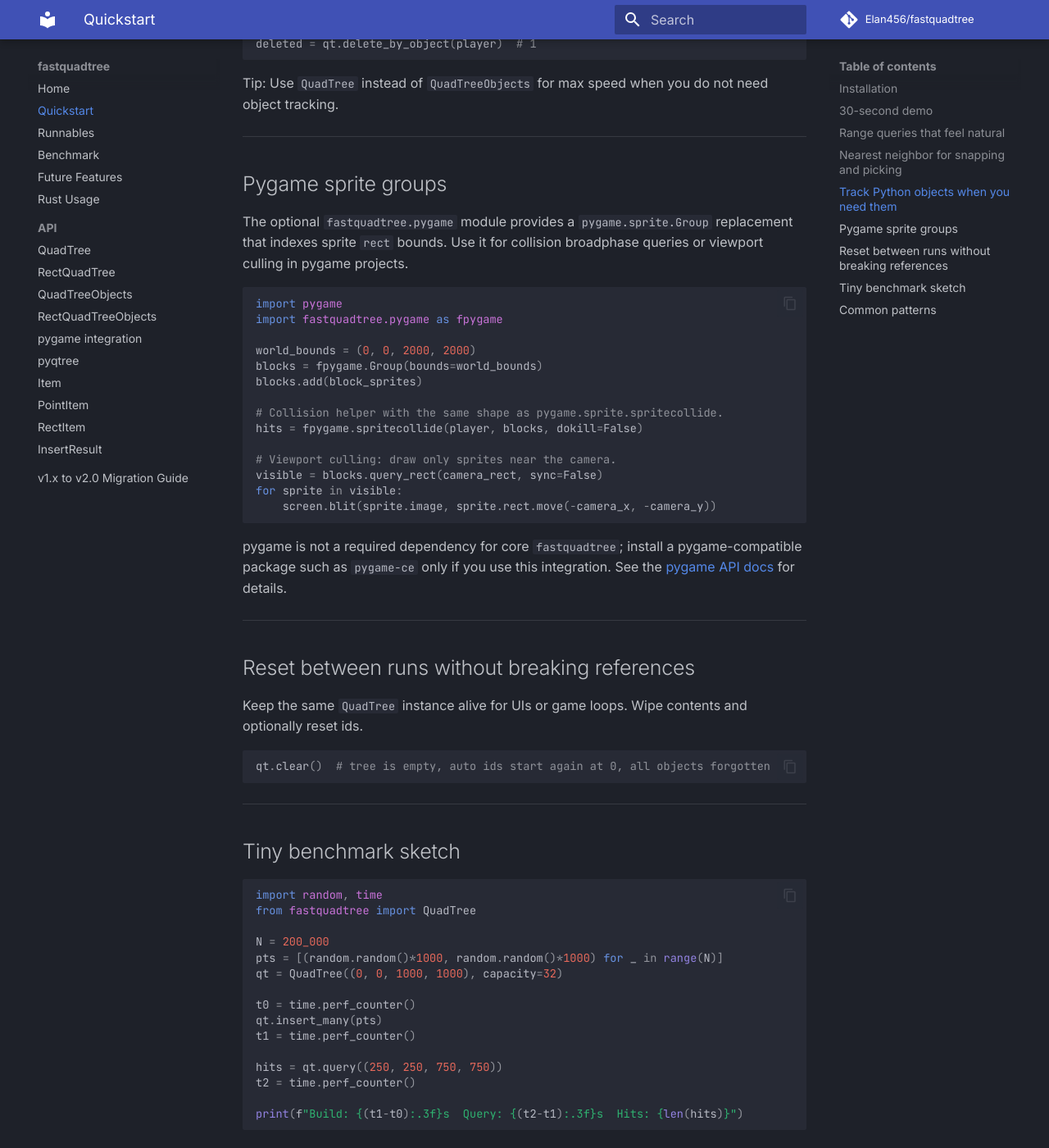
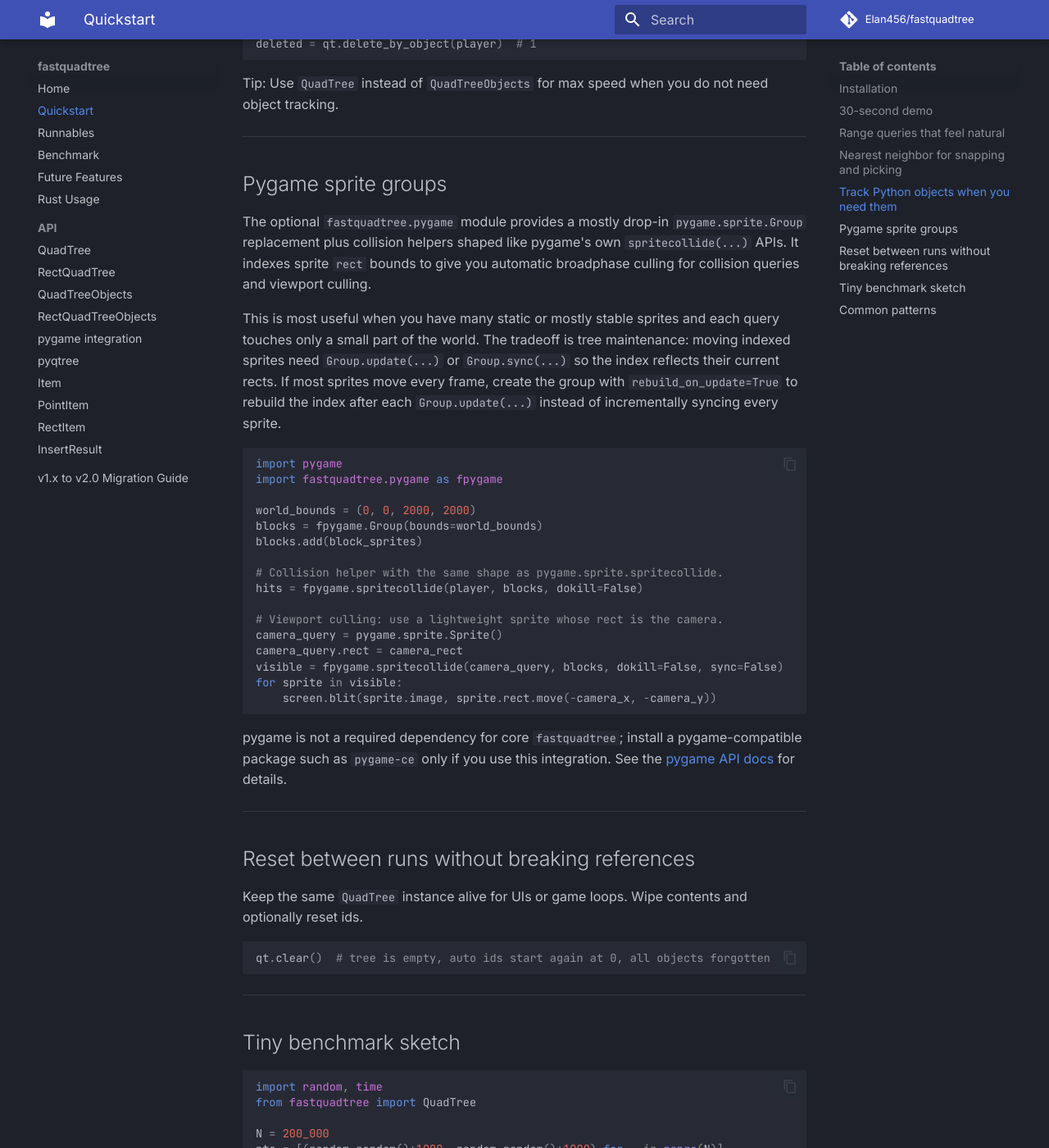
Before and after one commit to Elan456/fastquadtree, an MkDocs documentation site: the page built from docs/quickstart.md, in a window 1280 px wide and 1400 px high, scrolled down 2071 px. Shown: the whole window at 82% size. Built offline with MkDocs 1.6.1 and Material for MkDocs 9.7.7, drawn with Linux system fonts in a browser that asks for light colours; comment, search, counter and statistics services are not loaded.

Commit message:
feat: add rebuild_on_update construction flag for fpygame.Group

````diff
--- a/docs/quickstart.md
+++ b/docs/quickstart.md
@@ -105,9 +105,17 @@
 
 ## Pygame sprite groups
 
-The optional `fastquadtree.pygame` module provides a `pygame.sprite.Group`
-replacement that indexes sprite `rect` bounds. Use it for collision broadphase
-queries or viewport culling in pygame projects.
+The optional `fastquadtree.pygame` module provides a mostly drop-in
+`pygame.sprite.Group` replacement plus collision helpers shaped like pygame's
+own `spritecollide(...)` APIs. It indexes sprite `rect` bounds to give you
+automatic broadphase culling for collision queries and viewport culling.
+
+This is most useful when you have many static or mostly stable sprites and each
+query touches only a small part of the world. The tradeoff is tree maintenance:
+moving indexed sprites need `Group.update(...)` or `Group.sync(...)` so the
+index reflects their current rects. If most sprites move every frame, create the
+group with `rebuild_on_update=True` to rebuild the index after each
+`Group.update(...)` instead of incrementally syncing every sprite.
 
 ```python
 import pygame
@@ -120,8 +128,10 @@
 # Collision helper with the same shape as pygame.sprite.spritecollide.
 hits = fpygame.spritecollide(player, blocks, dokill=False)
 
-# Viewport culling: draw only sprites near the camera.
-visible = blocks.query_rect(camera_rect, sync=False)
+# Viewport culling: use a lightweight sprite whose rect is the camera.
+camera_query = pygame.sprite.Sprite()
+camera_query.rect = camera_rect
+visible = fpygame.spritecollide(camera_query, blocks, dokill=False, sync=False)
 for sprite in visible:
     screen.blit(sprite.image, sprite.rect.move(-camera_x, -camera_y))
 ```
````
Also changed, not shown: docs/index.md (+2 -1 lines), docs/runnables.md (+7 -2 lines), 2 other files.
